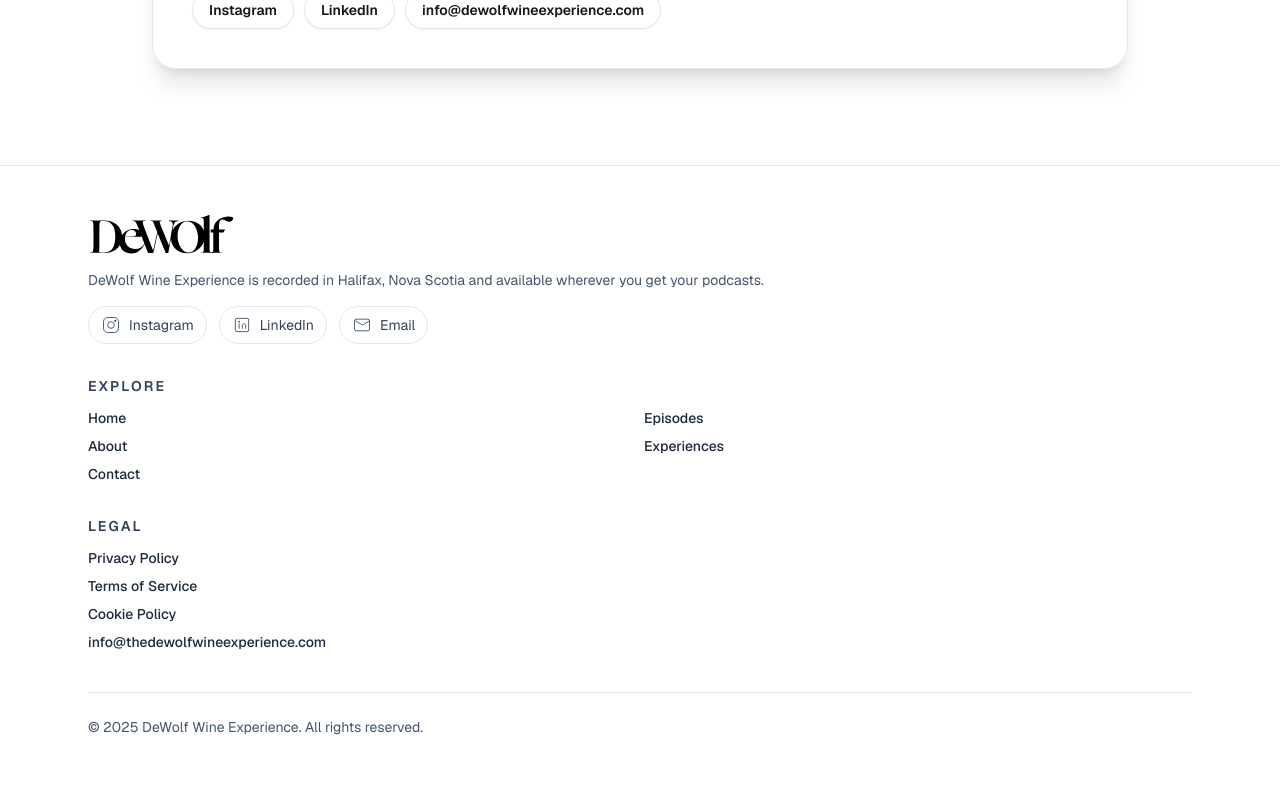
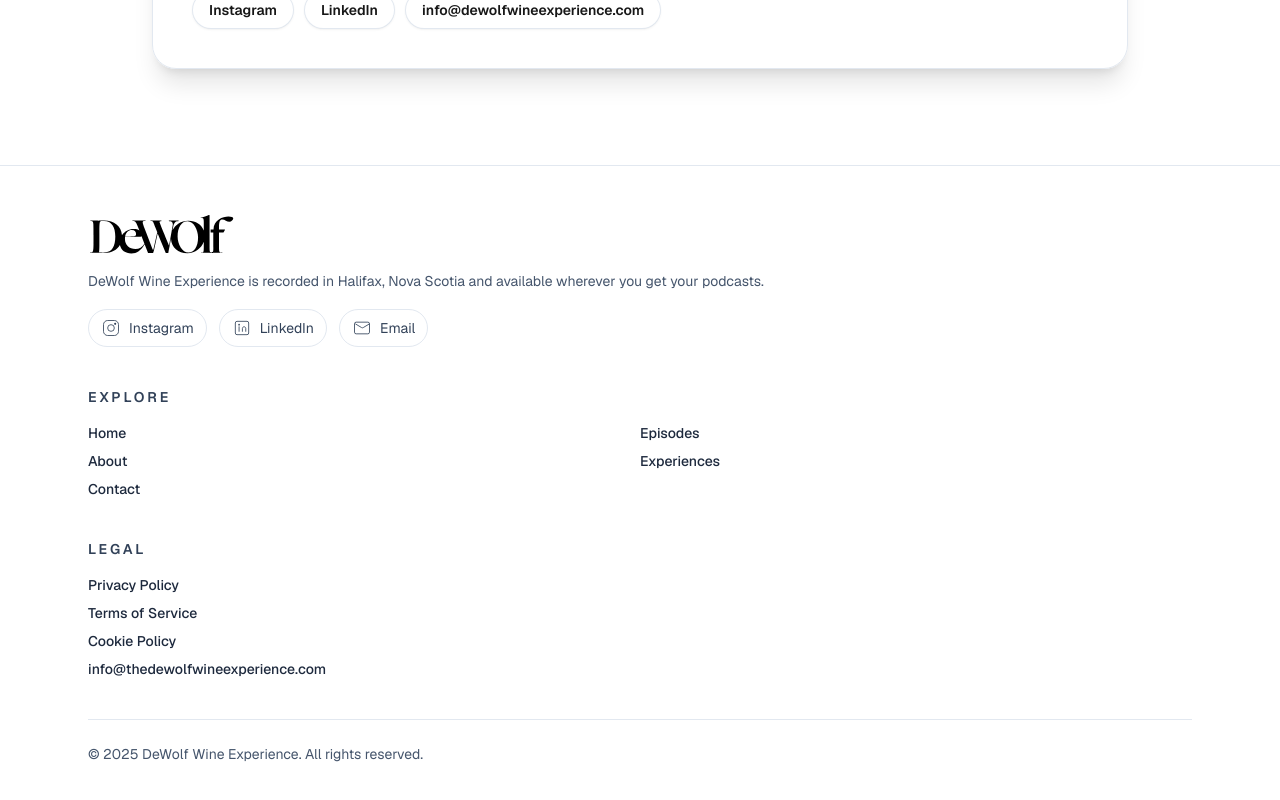
Before and after one commit to dewolfexperiences/dewolfwineexperiencewebsite, a Next.js app: page / in a window 1280 px wide. Shown: the part 6264-7064 px from the top of the page. Built offline with nearby package versions, Linux system fonts and the light colour scheme; a web font is replaced by a local one.

Commit message:
Tighten footer layout with balanced columns

```diff
--- a/src/app/layout.tsx
+++ b/src/app/layout.tsx
@@ -137,7 +137,7 @@
   return (
     <footer className="border-t border-slate-200 bg-white">
       <div className="mx-auto max-w-6xl px-6 py-12">
-        <div className="grid gap-8 md:grid-cols-[1.3fr,1fr,1fr]">
+        <div className="grid gap-10 md:grid-cols-[1.3fr,1fr,1fr]">
           <div className="space-y-4">
             <div className="flex items-center gap-3">
               <Image
@@ -148,7 +148,7 @@
                 className="h-10 w-auto"
               />
             </div>
-            <p className="text-sm text-slate-600">
+            <p className="text-sm text-slate-600 leading-relaxed">
               DeWolf Wine Experience is recorded in Halifax, Nova Scotia and
               available wherever you get your podcasts.
             </p>
@@ -168,11 +168,11 @@
             </div>
           </div>
 
-          <div className="space-y-3">
-            <h3 className="text-sm font-semibold uppercase tracking-[0.15em] text-slate-700">
+          <div className="space-y-4">
+            <h3 className="text-sm font-semibold uppercase tracking-[0.2em] text-slate-700">
               Explore
             </h3>
-            <div className="grid grid-cols-2 gap-2 text-sm font-medium text-slate-800">
+            <div className="grid grid-cols-2 gap-y-2 text-sm font-medium text-slate-800">
               {navLinks.map((link) => (
                 <Link
                   key={link.href}
@@ -185,8 +185,8 @@
             </div>
           </div>
 
-          <div className="space-y-3">
-            <h3 className="text-sm font-semibold uppercase tracking-[0.15em] text-slate-700">
+          <div className="space-y-4">
+            <h3 className="text-sm font-semibold uppercase tracking-[0.2em] text-slate-700">
               Legal
             </h3>
             <div className="flex flex-col gap-2 text-sm font-medium text-slate-800">
```
